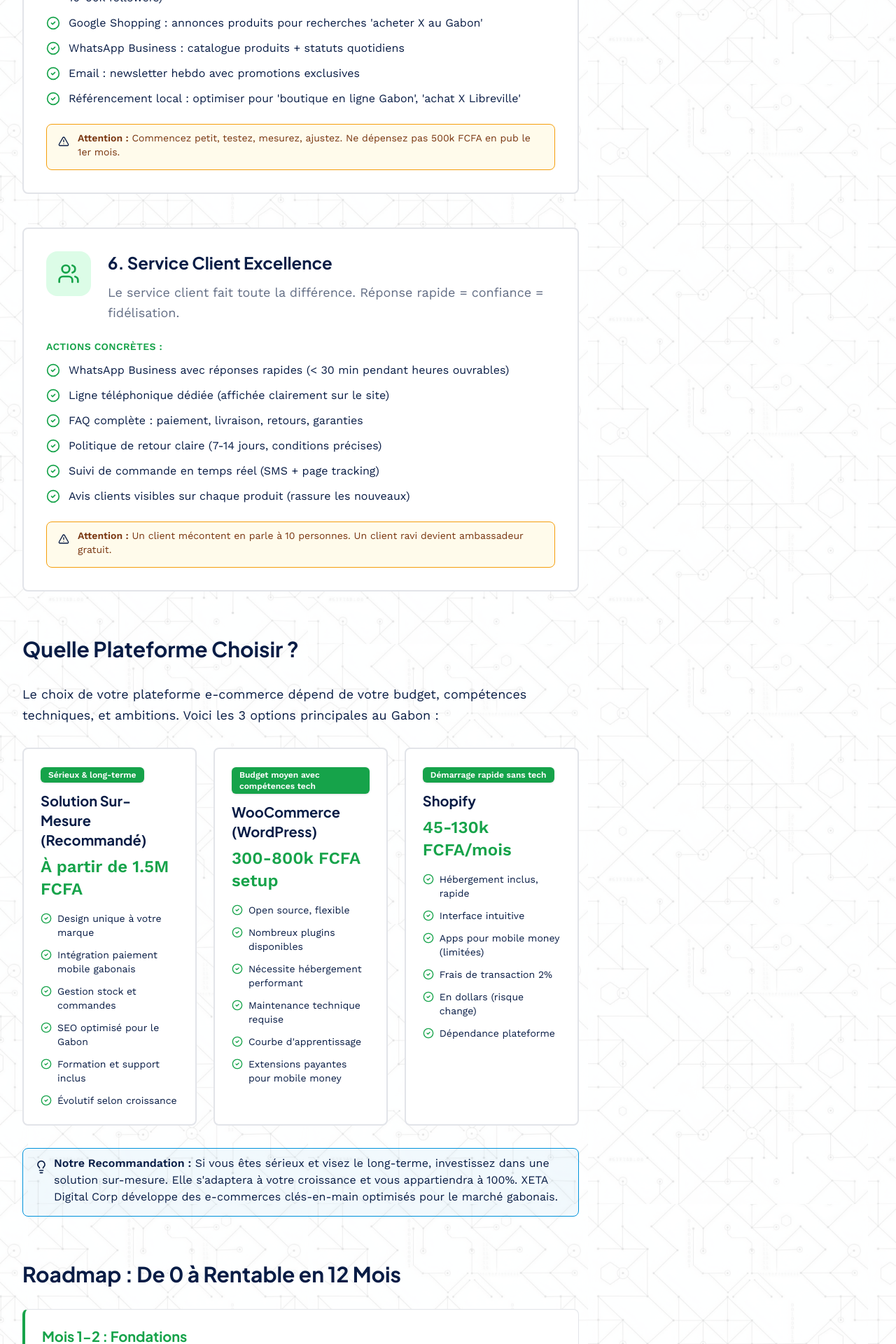
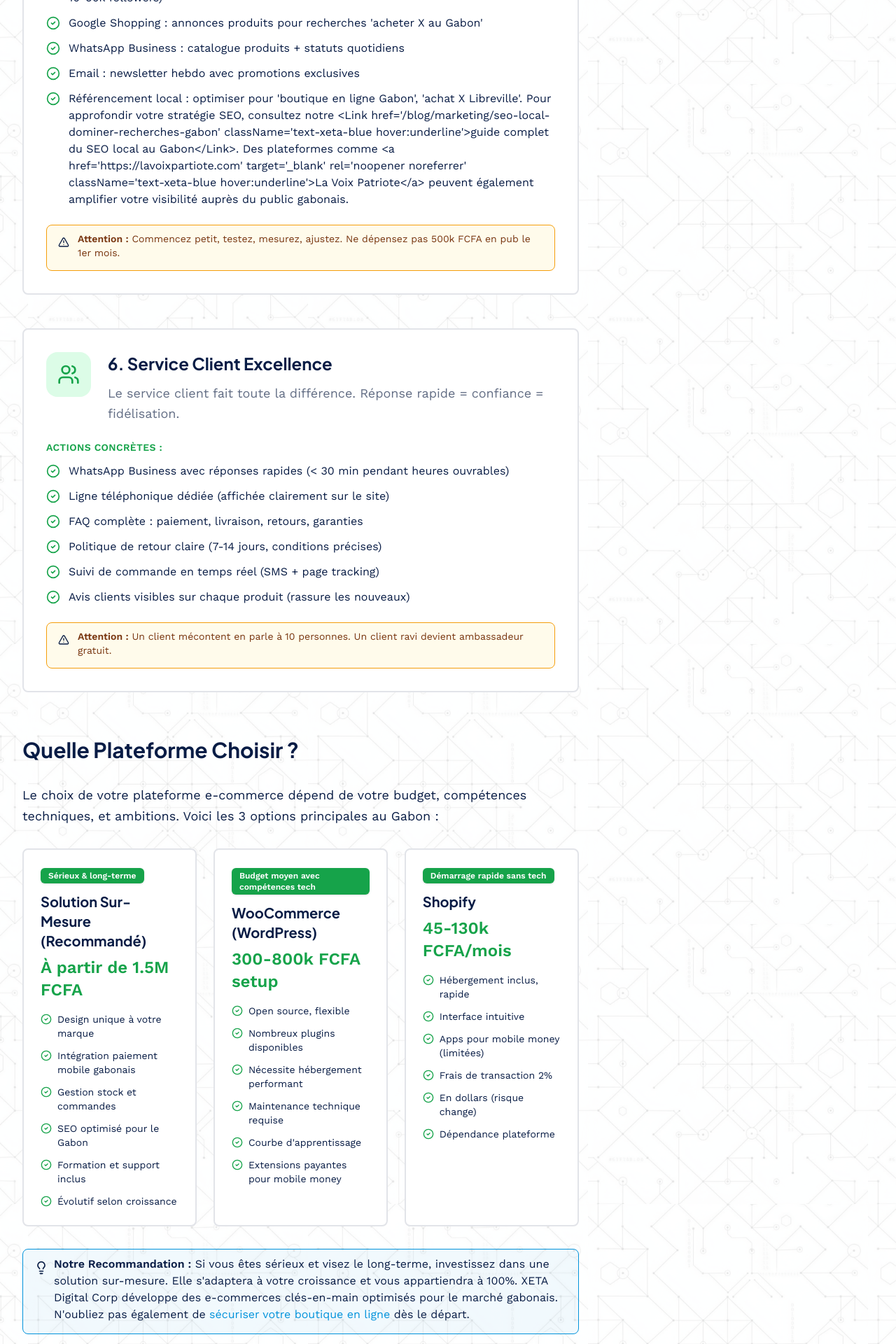
Before and after one commit to brice214/sg-b2f42701-634c-47b8-bbd1-2e23ad12ad16-1785503365, a Next.js app: page /blog/business/ecommerce-gabon-cles-succes in a window 1280 px wide. Shown: the part 6280-8200 px from the top of the page at 70% size. Built offline with nearby package versions, Linux system fonts and the light colour scheme.

Commit message:
feat(seo): continue internal and external linking optimization

```diff
--- a/src/pages/blog/business/ecommerce-gabon-cles-succes.tsx
+++ b/src/pages/blog/business/ecommerce-gabon-cles-succes.tsx
@@ -157,7 +157,7 @@ export default function EcommerceGabonArticle() {
         "Google Shopping : annonces produits pour recherches 'acheter X au Gabon'",
         "WhatsApp Business : catalogue produits + statuts quotidiens",
         "Email : newsletter hebdo avec promotions exclusives",
-        "Référencement local : optimiser pour 'boutique en ligne Gabon', 'achat X Libreville'",
+        "Référencement local : optimiser pour 'boutique en ligne Gabon', 'achat X Libreville'. Pour approfondir votre stratégie SEO, consultez notre <Link href='/blog/marketing/seo-local-dominer-recherches-gabon' className='text-xeta-blue hover:underline'>guide complet du SEO local au Gabon</Link>. Des plateformes comme <a href='https://lavoixpartiote.com' target='_blank' rel='noopener noreferrer' className='text-xeta-blue hover:underline'>La Voix Patriote</a> peuvent également amplifier votre visibilité auprès du public gabonais.",
       ],
       warning: "Commencez petit, testez, mesurez, ajustez. Ne dépensez pas 500k FCFA en pub le 1er mois.",
     },
@@ -284,8 +284,8 @@ export default function EcommerceGabonArticle() {
   return (
     <>
       <SEO
-        title={article.title}
-        description={article.excerpt}
+        title="E-commerce au Gabon : Les Clés du Succès en 2026 | Guide Complet PME"
+        description="Guide complet e-commerce Gabon 2026 : paiement mobile (Airtel/Moov Money), livraison, plateforme (WooCommerce/Shopify), budget 1-3M FCFA. Stratégies éprouvées pour PME gabonaises + checklist + roadmap 12 mois."
         image={article.image}
       />
       <Header />
@@ -653,7 +653,7 @@ export default function EcommerceGabonArticle() {
                       <strong>Notre Recommandation :</strong> Si vous êtes sérieux et visez le long-terme,
                       investissez dans une solution sur-mesure. Elle s'adaptera à votre croissance et vous
                       appartiendra à 100%. XETA Digital Corp développe des e-commerces clés-en-main optimisés
-                      pour le marché gabonais.
+                      pour le marché gabonais. N'oubliez pas également de <Link href="/blog/securite/cybersecurite-proteger-site-web" className="text-xeta-blue hover:underline">sécuriser votre boutique en ligne</Link> dès le départ.
                     </AlertDescription>
                   </Alert>
                 </div>
```
